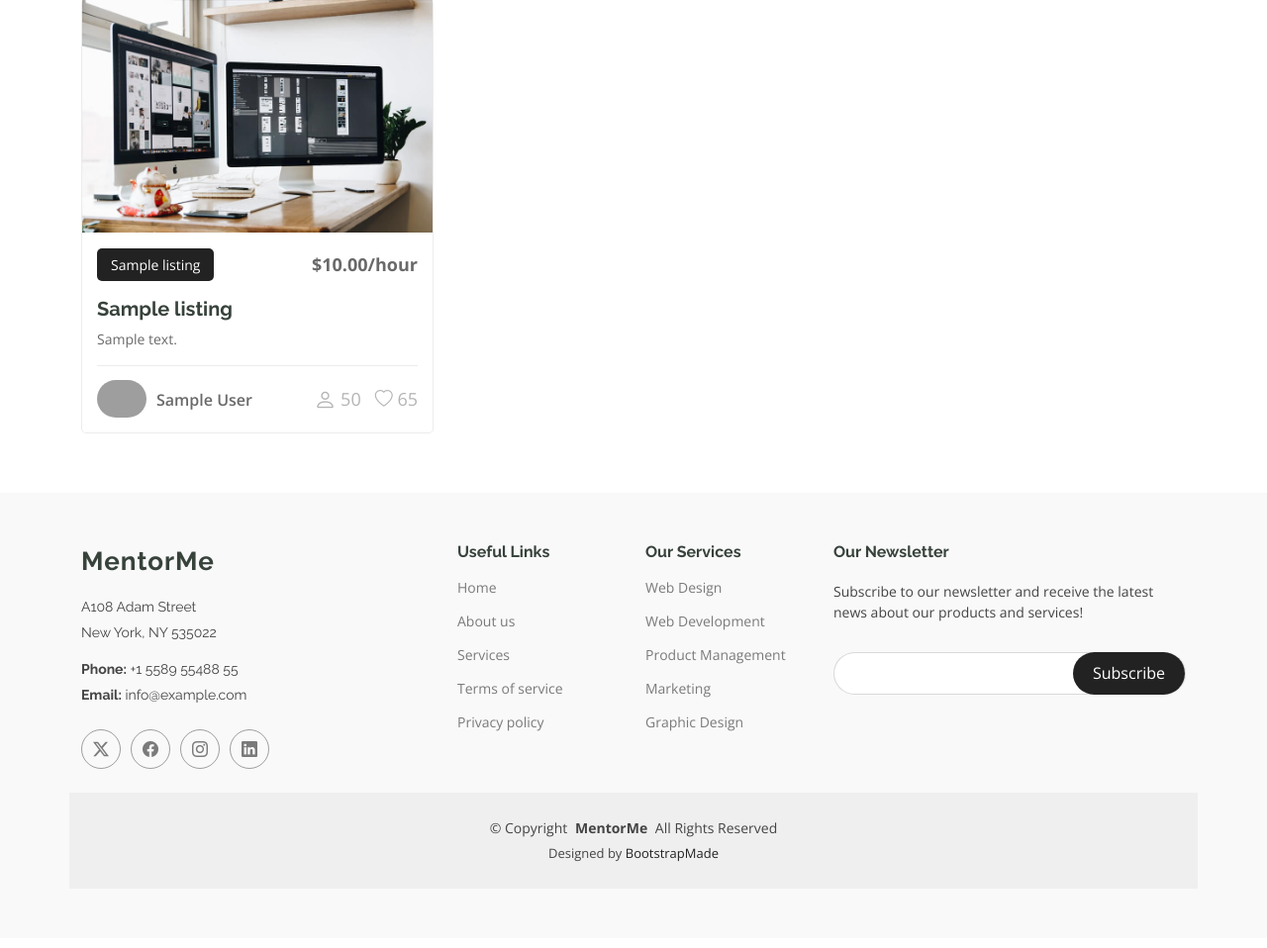
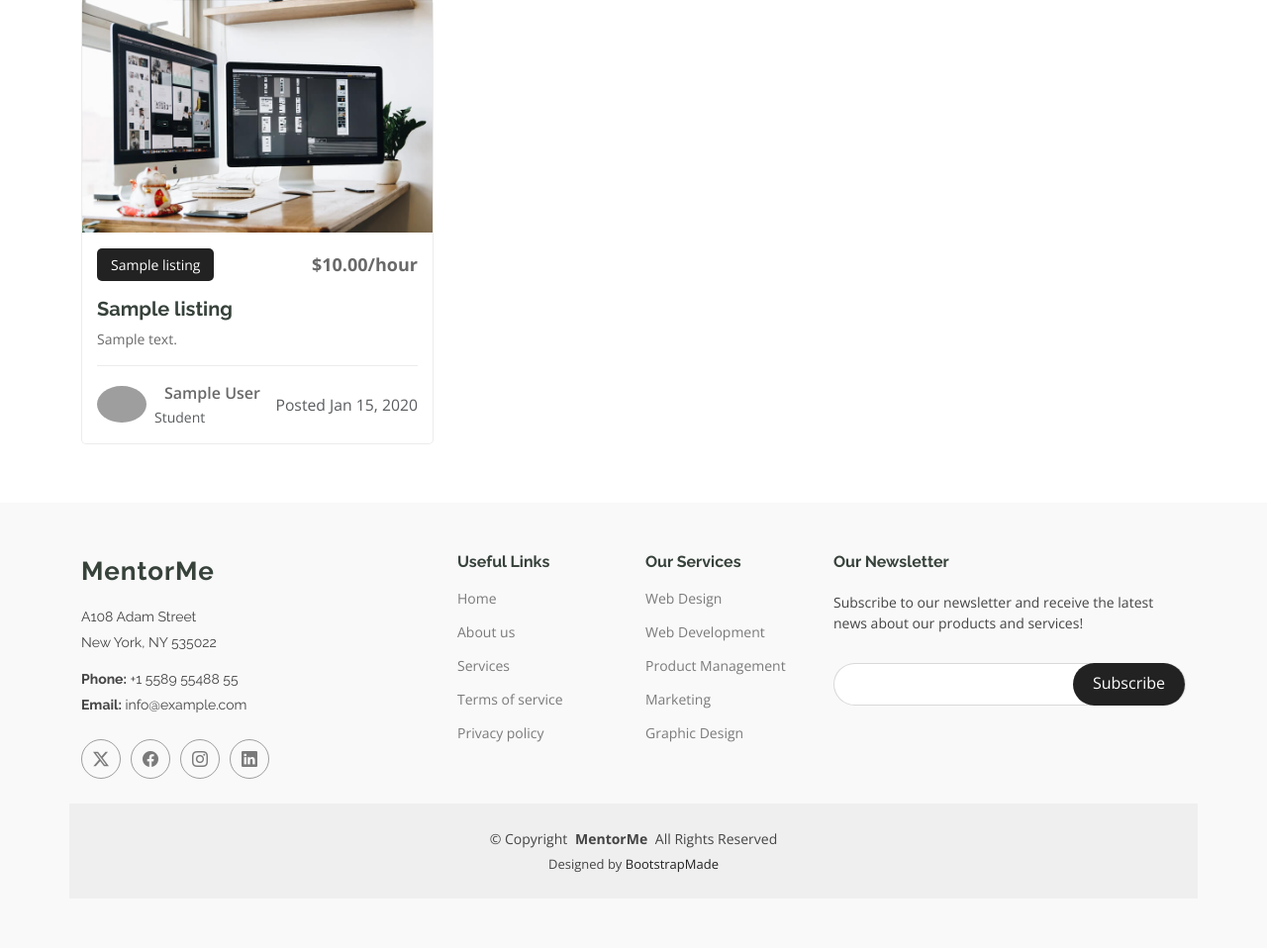
Before and after one commit to Grzegorz-Bartos/mentor-me, a Django app: page /listings/ in a window 1280 px wide. Shown: the part 610-1568 px from the top of the page at 99% size. Before the commit the page ends 1508 px from the top, so only its background shows below. Run offline with Django 5.2, Linux system fonts and the light colour scheme; tables that the repository leaves empty hold one stand-in row (values such as "Sample post"); some libraries are stand-ins or nearby versions; grey boxes are pictures that could not be loaded.

Commit message:
feat: show listing creators with avatars

```diff
--- a/home/views.py
+++ b/home/views.py
@@ -9,4 +9,5 @@ class HomeView(TemplateView):
     def get_context_data(self, **kwargs):
         context = super().get_context_data(**kwargs)
         context["listings"] = Listing.objects.order_by("id")[:3]
+        context["listings"] = Listing.objects.select_related("user").order_by("id")[:3]
         return context
--- a/jobs/views.py
+++ b/jobs/views.py
@@ -27,6 +27,7 @@ class JobListView(ListView):
         self,
     ) -> QuerySet[Job]:  # TODO django filter zamiast ręcznego querowania
         qs = super().get_queryset().order_by("-created_at")
+        qs = super().get_queryset().select_related("user").order_by("-created_at")
         q = self.request.GET.get("q")
         mode = self.request.GET.get("mode")
         status = self.request.GET.get("status")
--- a/listings/views.py
+++ b/listings/views.py
@@ -20,6 +20,7 @@ class ListingListView(ListView):
         qs = (
             super()
             .get_queryset()
+            .select_related("user")
             .filter(type=Listing.ListingType.TUTOR, is_active=True)
             .order_by("-created_at")
         )
@@ -50,6 +51,7 @@ class MentorListView(ListView):
         qs = (
             super()
             .get_queryset()
+            .select_related("user")
             .filter(type=Listing.ListingType.MENTOR, is_active=True)
             .order_by("-created_at")
         )
--- a/templates/listing-tiles.html
+++ b/templates/listing-tiles.html
@@ -26,15 +26,16 @@
                             <p class="description">{{ listing.description|truncatechars:140 }}</p>
                             <div class="trainer d-flex justify-content-between align-items-center">
                                 <div class="trainer-profile d-flex align-items-center">
-                                    <img src="{% static 'img/trainers/trainer-1-2.jpg' %}"
-                                         class="img-fluid"
-                                         alt="">
-                                    <a href="#" class="trainer-link">{{ listing.user.get_full_name|default:listing.user.username }}</a>
+                                    <img src="{{ listing.user.avatar_url }}"
+                                         class="img-fluid rounded-circle me-2"
+                                         alt="Avatar for {{ listing.user.display_name }}">
+                                    <div>
+                                        <span class="trainer-link d-block">{{ listing.user.display_name }}</span>
+                                        <small class="text-muted">{{ listing.user.role }}</small>
+                                    </div>
                                 </div>
-                                <div class="trainer-rank d-flex align-items-center">
-                                    <i class="bi bi-person user-icon"></i>&nbsp;50
-                                    &nbsp;&nbsp;
-                                    <i class="bi bi-heart heart-icon"></i>&nbsp;65
+                                <div class="trainer-rank text-end">
+                                    <small class="text-muted">Posted {{ listing.created_at|date:"M j, Y" }}</small>
                                 </div>
                             </div>
                         </div>
--- a/users/models.py
+++ b/users/models.py
@@ -1,3 +1,5 @@
+from urllib.parse import quote_plus
+
 from django.contrib.auth.models import AbstractUser
 from django.db import models
 
@@ -19,6 +21,23 @@ class Account(AbstractUser):
         return self.get_role_level_display()
 
     @property
+    def display_name(self) -> str:
+        """Return the most user-friendly name to show for the account."""
+
+        full_name = (self.get_full_name() or "").strip()
+        return full_name or self.username
+
+    @property
+    def avatar_url(self) -> str:
+        """Generate a deterministic avatar URL based on the user's name."""
+
+        name_for_avatar = quote_plus(self.display_name or self.username)
+        return (
+            "https://ui-avatars.com/api/?"
+            f"name={name_for_avatar}&background=random&color=ffffff&size=128"
+        )
+
+    @property
     def can_browse(self) -> bool:
         return True
 
```
Also changed, not shown: templates/job-list.html (+8 -11 lines).
